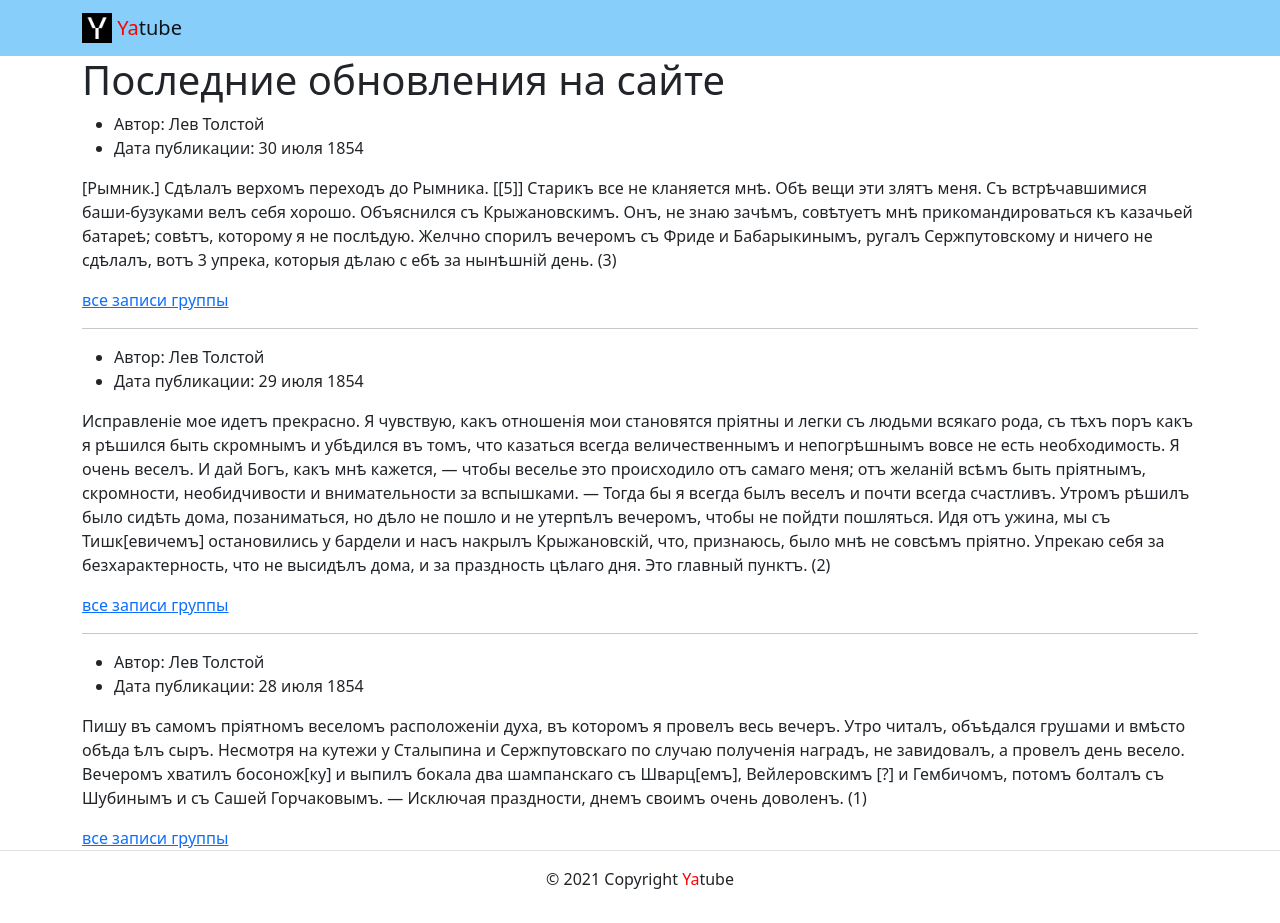
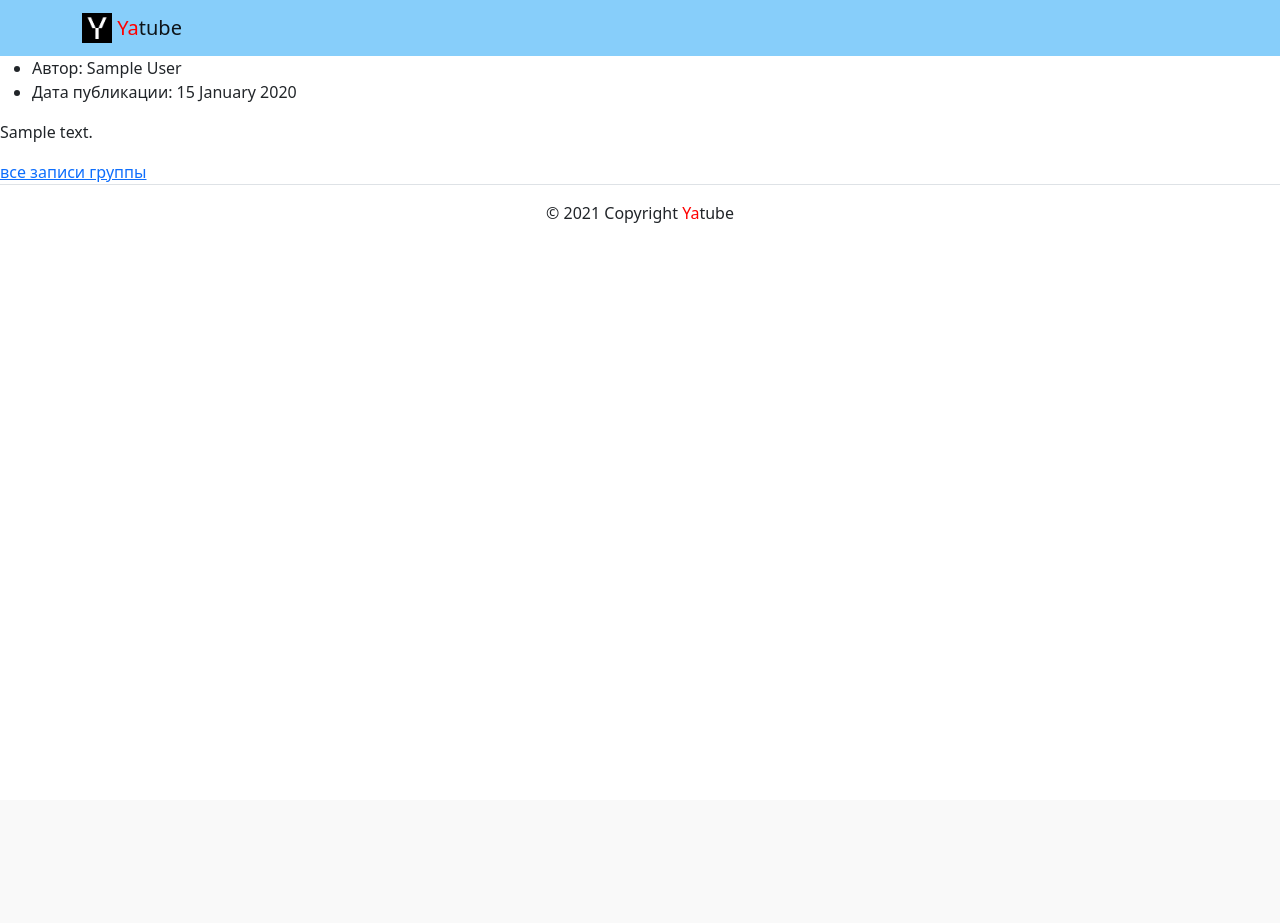
Before and after one commit to metamaks-x/yatube_project, a Django app: page / in a window 1280 px wide. After the commit the page ends 223 px from the top, so only its background shows below. Run offline with Django 3.2, Linux system fonts and the light colour scheme; tables that the repository leaves empty hold one stand-in row (values such as "Sample post"); some libraries are stand-ins or nearby versions.

Commit message:
working_version

```diff
--- a/yatube/posts/views.py
+++ b/yatube/posts/views.py
@@ -5,6 +5,7 @@ from .models import Post, Group
 def index(request):
     posts = Post.objects.order_by('-pub_date')[:10]
     context = {
+        'title': 'Это главная страница Yatube',
         'posts': posts,
     }
     return render(request, 'posts/index.html', context)
--- a/yatube/templates/posts/index.html
+++ b/yatube/templates/posts/index.html
@@ -1,73 +1,19 @@
 {% extends 'base.html' %}
 {% block title %}{{ title }}{% endblock %}
 {% block content %}
-  {{ context }}
-  <!-- класс py-5 создает отступы сверху и снизу блока -->
-  <div class="container">
-    <h1>Последние обновления на сайте</h1>
-    <article>
+{% for post in posts %}
   <ul>
     <li>
-          Автор: Лев Толстой
+      Автор: {{ post.author.get_full_name }}
     </li>
     <li>
-          Дата публикации: 30 июля 1854
+      Дата публикации: {{ post.pub_date|date:"d E Y" }}
     </li>
   </ul>
-      <p>
-        [Рымник.] Сдѣлалъ верхомъ переходъ до Рымника. [[5]] Старикъ все не кланяется мнѣ.
-        Обѣ вещи эти злятъ меня. Съ встрѣчавшимися баши-бузуками велъ себя хорошо.
-        Объяснился съ Крыжановскимъ. Онъ, не знаю зачѣмъ, совѣтуетъ мнѣ прикомандироваться
-        къ казачьей батареѣ; совѣтъ, которому я не послѣдую. Желчно спорилъ вечеромъ съ Фриде
-        и Бабарыкинымъ, ругалъ Сержпутовскому и ничего не сдѣлалъ, вотъ 3 упрека, которыя дѣлаю с
-        ебѣ за нынѣшній день. (3)
-      </p>
-      <a href="group_list.html">все записи группы</a>
-    </article>
-    <hr>
-    <article>
-      <ul>
-        <li>
-          Автор: Лев Толстой
-        </li>
-        <li>
-          Дата публикации: 29 июля 1854
-        </li>
-      </ul>
-      <p>
-        Исправленіе мое идетъ прекрасно. Я чувствую, какъ отношенія мои становятся пріятны и легки
-        съ людьми всякаго рода, съ тѣхъ поръ какъ я рѣшился быть скромнымъ и убѣдился въ томъ,
-        что казаться всегда величественнымъ и непогрѣшнымъ вовсе не есть необходимость. Я очень
-        веселъ. И дай Богъ, какъ мнѣ кажется, — чтобы веселье это происходило отъ самаго меня;
-        отъ желаній всѣмъ быть пріятнымъ, скромности, необидчивости и внимательности за вспышками.
-        — Тогда бы я всегда былъ веселъ и почти всегда счастливъ.
-        Утромъ рѣшилъ было сидѣть дома, позаниматься, но дѣло не пошло и не утерпѣлъ вечеромъ,
-        чтобы не пойдти пошляться. Идя отъ ужина, мы съ Тишк[евичемъ] остановились у бардели и насъ
-        накрылъ Крыжановскій, что, признаюсь, было мнѣ не совсѣмъ пріятно. Упрекаю себя за
-        безхарактерность, что не высидѣлъ дома, и зa праздность цѣлаго дня. Это главный пунктъ. (2)
-      </p>
-      <a href="group_list.html">все записи группы</a>
-    </article>
-    <hr>
-    <article>
-      <ul>
-        <li>
-          Автор: Лев Толстой
-        </li>
-        <li>
-          Дата публикации: 28 июля 1854
-        </li>
-      </ul>
-      <p>
-        Пишу въ самомъ пріятномъ веселомъ расположеніи духа, въ которомъ я провелъ весь вечеръ.
-        Утро читалъ, объѣдался грушами и вмѣсто обѣда ѣлъ сыръ. Несмотря на кутежи у Сталыпина и
-        Сержпутовскаго по случаю полученія наградъ, не завидовалъ, а провелъ день весело. Вечеромъ
-        хватилъ босонож[ку] и выпилъ бокала два шампанскаго съ Шварц[емъ], Вейлеровскимъ [?] и
-        Гембичомъ, потомъ болталъ съ Шубинымъ и съ Сашей Горчаковымъ. — Исключая праздности,
-        днемъ своимъ очень доволенъ. (1)
-      </p>
-      <a href="group_list.html">все записи группы</a>
-    </article>
-    <!-- под последним постом нет линии -->
-  </div>
+  <p>{{ post.text }}</p>
+  {% if post.group %}
+    <a href="{% url 'posts:group_posts' post.group.slug %}">все записи группы</a>
+  {% endif %}
+  {% if not forloop.last %}<hr>{% endif %}
+{% endfor %}
 {% endblock %}
```
Lines whose indentation alone changed are shown as unchanged.
